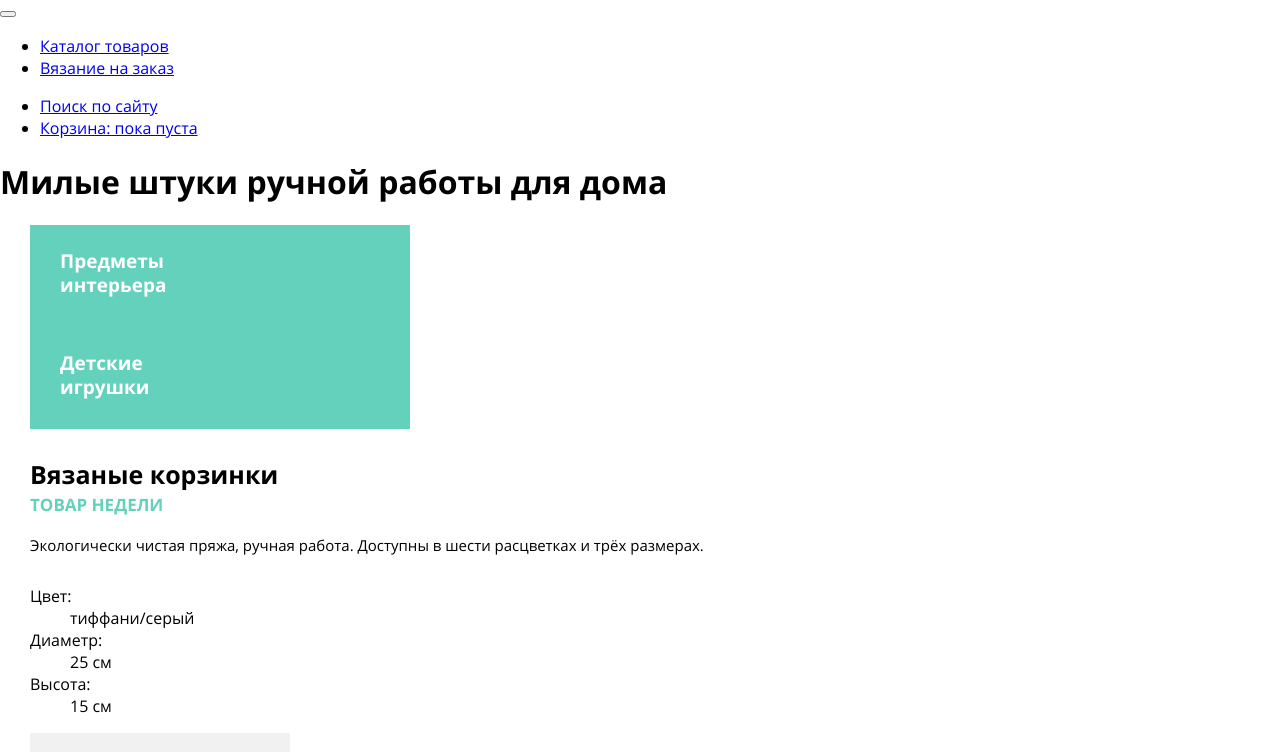
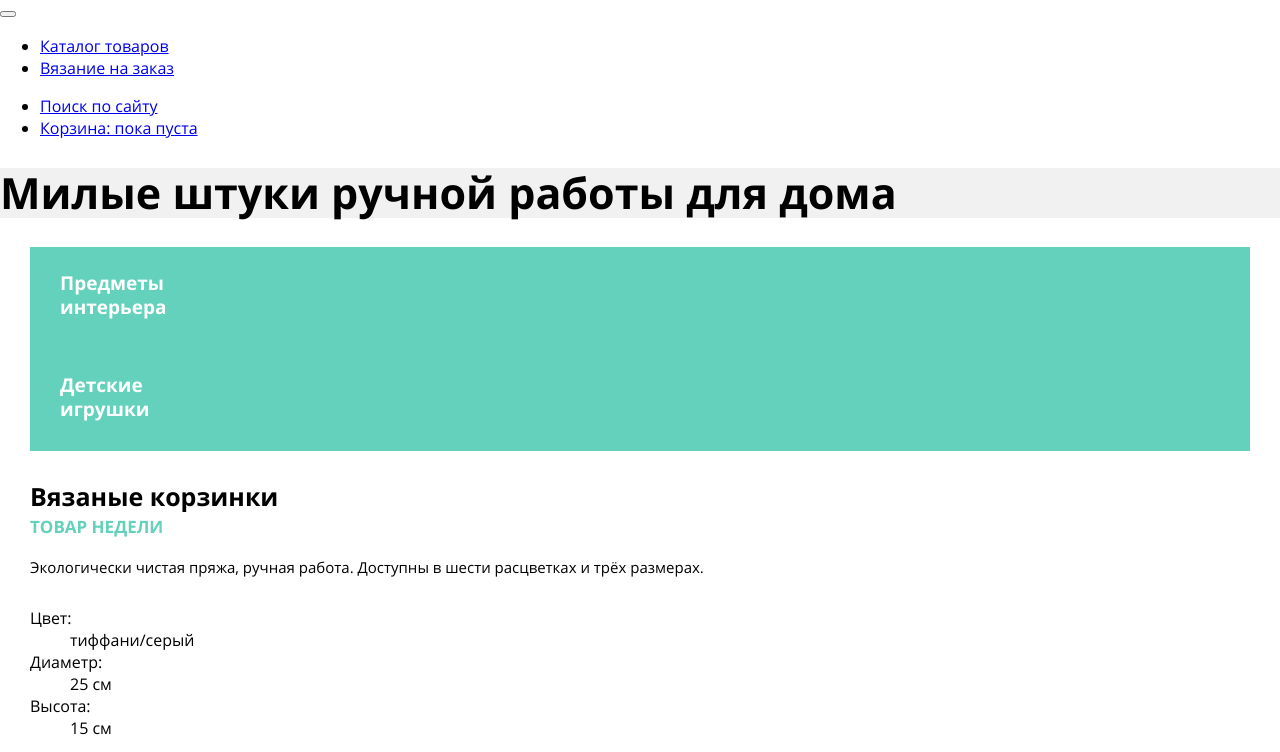
Before and after one commit to htmlacademy-adaptive/236832-mishka-27, a website: page source/index.html in a window 1280 px wide. Shown: the part 25-777 px from the top of the page. Drawn offline with nearby package versions, Linux system fonts and the light colour scheme; files that its build step writes are made by us from their sources.

Commit message:
make index.html changes

```diff
--- a/source/index.html
+++ b/source/index.html
@@ -76,7 +76,7 @@
   </header>
 
   <main class="main-container">
-    <h1 class="promo__title">Милые штуки ручной работы для дома</h1>
+    <h1 class="main-container__title">Милые штуки ручной работы для дома</h1>
 
     <section class="hero wrapper">
       <h2 class="visually-hidden">Милые штуки ручной работы для дома</h2>
--- a/source/sass/blocks/hero.scss
+++ b/source/sass/blocks/hero.scss
@@ -16,7 +16,6 @@
   padding: 24px 30px 30px;
   display: block;
   background: #63d1bb;
-  width: 320px;
   text-decoration: none;
 }
 
--- a/source/sass/blocks/main.scss
+++ b/source/sass/blocks/main.scss
@@ -3,4 +3,9 @@
   font-size: 27px;
   line-height: 30px;
   background-color: #f1f1f1;
+
+  @media (min-width: 768px) {
+    font-size: 43px;
+    line-height: 50px;
+  }
 }
```
